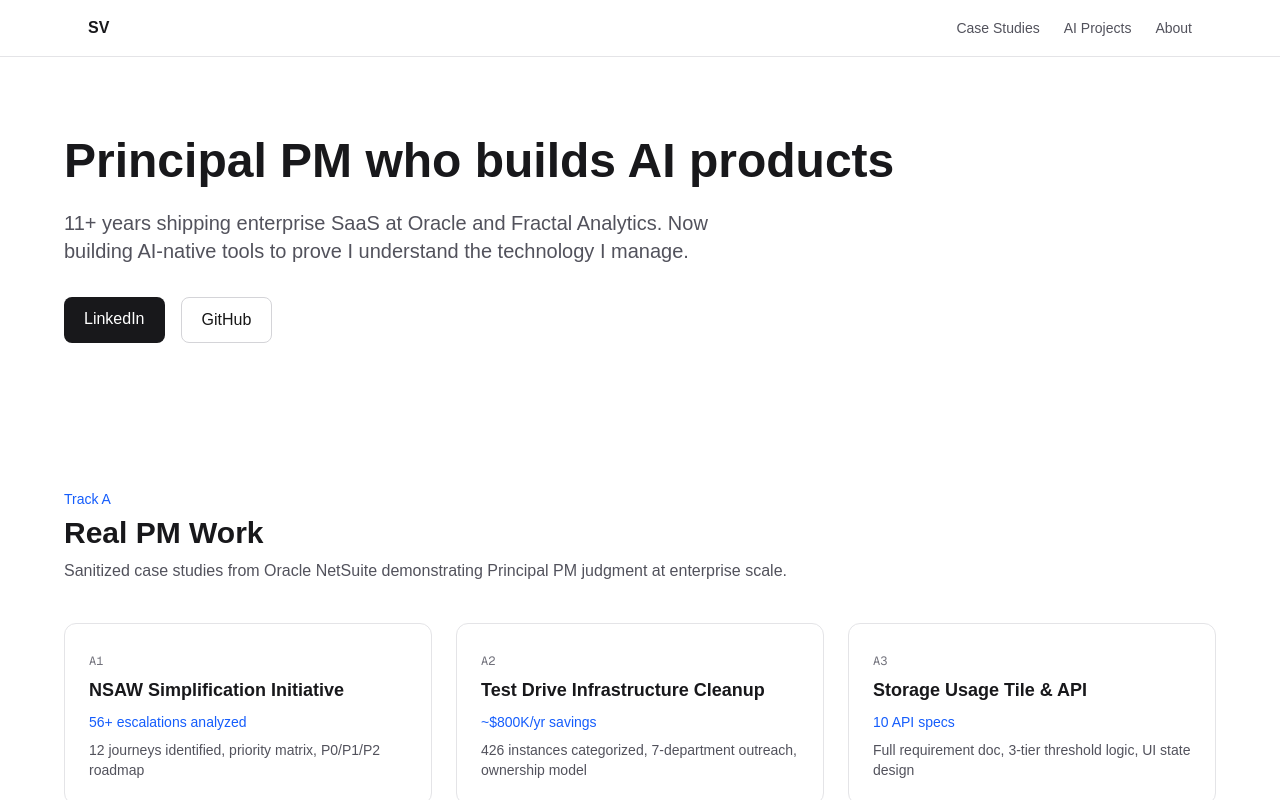
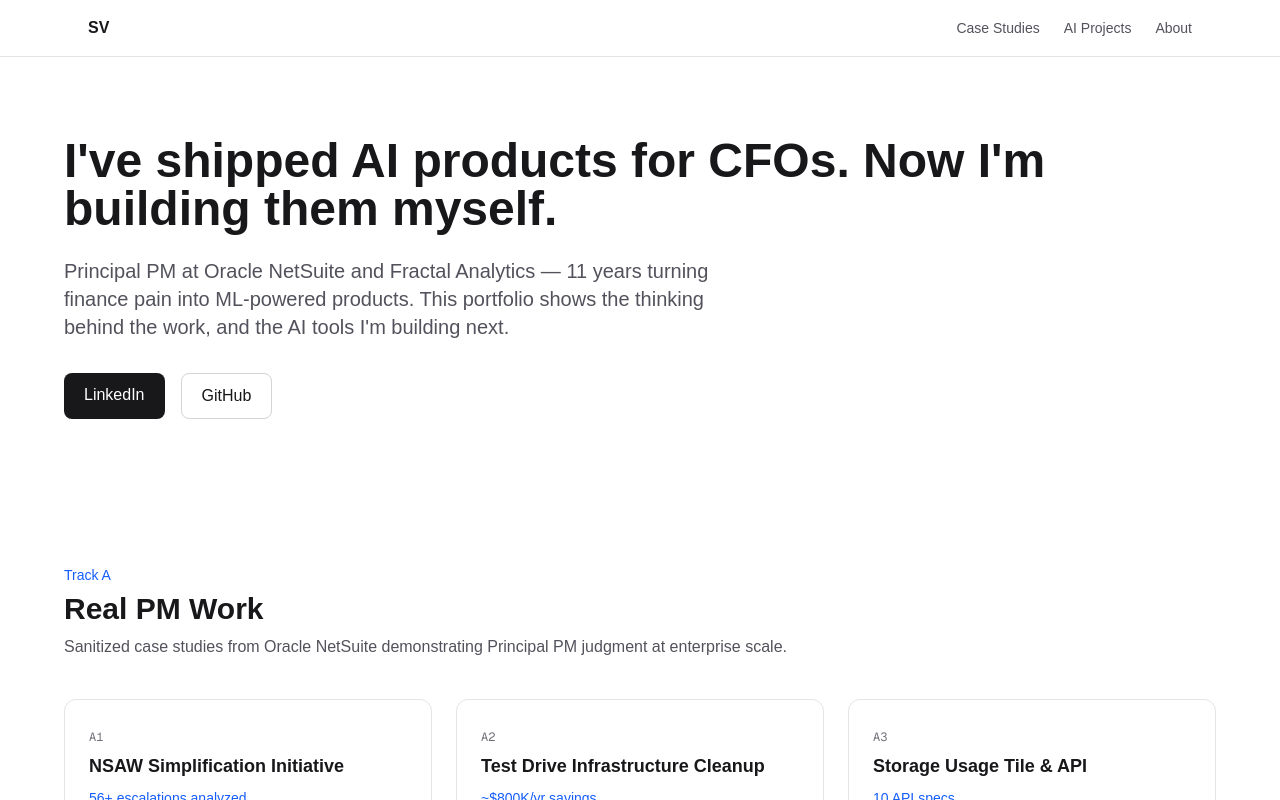
Before and after one commit to Shubhendu123/Shubhendu_Portfolio, a Next.js app in the folder portfolio-site/: page / in a window 1280 px wide. Shown: the top 800 px of the page. Built offline with nearby package versions, Linux system fonts and the light colour scheme.

Commit message:
Rewrite hero headline and subline to be more specific and authentic
Co-Authored-By: Claude Sonnet 4.6 <noreply@anthropic.com>

```diff
--- a/portfolio-site/src/app/page.tsx
+++ b/portfolio-site/src/app/page.tsx
@@ -102,11 +102,10 @@ export default function Home() {
       <section className="py-20 px-6">
         <div className="max-w-6xl mx-auto">
           <h1 className="text-4xl md:text-5xl font-bold text-zinc-900 dark:text-zinc-100 mb-6">
-            Principal PM who builds AI products
+            I&apos;ve shipped AI products for CFOs. Now I&apos;m building them myself.
           </h1>
           <p className="text-xl text-zinc-600 dark:text-zinc-400 max-w-2xl mb-8">
-            11+ years shipping enterprise SaaS at Oracle and Fractal Analytics.
-            Now building AI-native tools to prove I understand the technology I manage.
+            Principal PM at Oracle NetSuite and Fractal Analytics — 11 years turning finance pain into ML-powered products. This portfolio shows the thinking behind the work, and the AI tools I&apos;m building next.
           </p>
           <div className="flex gap-4">
             <a
```
